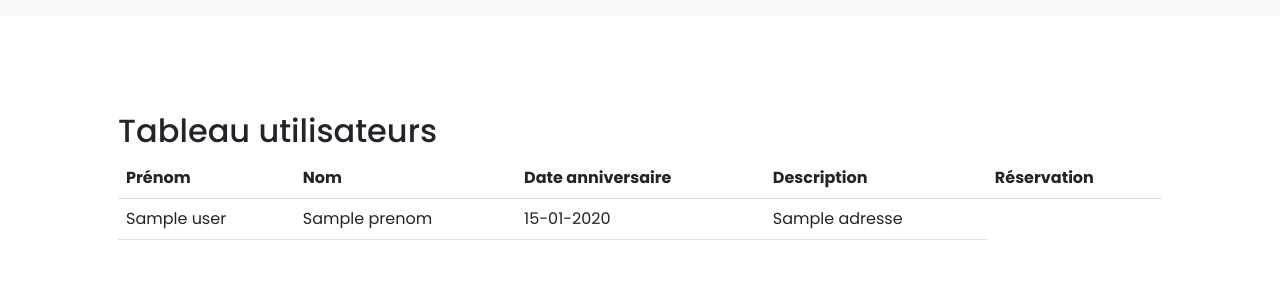
After one commit to PaleGreenFILE/ECF-Mediatheque, a Symfony app: template templates/restitution/user_list.html.twig in a window 1280 px wide. The commit adds this page. Shown: the top 303 px of the page. Run offline with Twig, Linux system fonts and the light colour scheme; the template is opened without the code that fills it: most values are stand-ins (such as "Sample title", 1, 10 or a date in 2020); some libraries are stand-ins or nearby versions; some web fonts are replaced.

Commit message:
Logique restitution complete

```diff
--- a/src/Controller/Admin/AdminController.php
+++ b/src/Controller/Admin/AdminController.php
@@ -69,5 +69,7 @@ class AdminController extends AbstractDashboardController
 
         yield MenuItem::linkToCrud('Genres', 'fas fa-box', Genre::class);
 
+        yield MenuItem::linkToRoute('Liste des emprunts', 'fas fa-journal-whills', 'restitution_user_list');
+
     }
 }
--- a/src/Controller/Livre/LivreController.php
+++ b/src/Controller/Livre/LivreController.php
@@ -3,7 +3,6 @@
 namespace App\Controller\Livre;
 
 use App\Entity\Livre;
-use App\Entity\User;
 use App\Form\LivreFormType;
 use App\Repository\GenreRepository;
 use App\Repository\LivreRepository;
--- a/src/Entity/Livre.php
+++ b/src/Entity/Livre.php
@@ -36,7 +36,7 @@ class Livre
 
     /**
      * @Vich\UploadableField(mapping="livre_images", fileNameProperty="file")
-     * @var                                          File
+     * @var File
      */
     private $imageFile;
 
@@ -59,7 +59,7 @@ class Livre
 
     /**
      * @ORM\Column(type="integer")
-     * @Assert\Positive
+     * @Assert\PositiveOrZero
      */
     private $quantite;
 
@@ -75,12 +75,12 @@ class Livre
 
     /**
      * @ORM\Column(type="integer", nullable=true)
+     * @Assert\PositiveOrZero
      */
     private $pret;
 
     /**
      * @ORM\ManyToMany(targetEntity=Reservation::class, mappedBy="livre")
-     * @Assert\Positive
      */
     private $reservations;
 
--- a/templates/layouts/partials/_navbar.html.twig
+++ b/templates/layouts/partials/_navbar.html.twig
@@ -30,6 +30,9 @@
 					{% if is_granted ("ROLE_LIBRAIRE") %}
 						{% if is_granted ("ROLE_ADMIN") and is_granted ("ROLE_LIBRAIRE") %}
 							<li class="nav-item">
+								<a class="nav-link" href={{path('restitution_user_list')}}>Gérer la restitution</a>
+							</li>
+							<li class="nav-item">
 								<a class="nav-link btn btn-sm btn-outline-danger ms-1" href={{path('admin')}}>Admin</a>
 							</li>
 						{% else %}
--- a/templates/livre/_table.html.twig
+++ b/templates/livre/_table.html.twig
@@ -3,12 +3,6 @@
 
 {% block body %}
     <section id="livre-wrapper" class="container">
-
-{#         Afficher le filtre par catégorie #}
-{#        <div class="col-auto col-md-3 col-xl-2 px-sm-2 px-0">#}
-{#            {% include 'livre/_filtre_genre.html.twig' %}#}
-{#        </div>#}
-
         {# Afficher la liste des livres #}
         {% for livre in livres  %}
             <div class="list-group">
--- a/templates/restitution/index.html.twig
+++ b/templates/restitution/index.html.twig
@@ -20,6 +20,7 @@
 
                 <h5 class="{{TODAY > RESTITUTION ? 'text-danger' : 'text-success'}}"> A rendre : {{ RESTITUTION|date("d-m-Y") }}</h5>
                 <button class="{{TODAY > RESTITUTION ? 'btn-outline-danger' : 'btn-outline-success'}} btn btn-sm fw-bold fs-6 px-5">Rendre</button>
+                <a href="{{ path('save_restitution', {'id': emprunts.id} ) }}" class="btn-danger">De</a>
             </div>
 
             {% for livre in emprunts.livre %}
--- /dev/null
+++ b/templates/restitution/user_list.html.twig
@@ -0,0 +1,51 @@
+{% extends "layouts/base.html.twig" %}
+{# Afficher la liste des utilisateurs #}
+{#{% block body %}#}
+
+{#    {% for user in user  %}#}
+    {% block title %}Tableau utilisateurs{% endblock %}
+{% block body %}
+    <div class="container p-5">
+    <h2>Tableau utilisateurs</h2>
+
+    <table class="table table-responsive">
+
+    <tr>
+        <th>Prénom</th>
+        <th>Nom</th>
+        <th>Date anniversaire</th>
+        <th>Description</th>
+        <th>Réservation</th>
+
+    </tr>
+    {% for user in users %}
+        <tr>
+            <td>{{ user.nom }}</td>
+            <td>{{ user.prenom }}</td>
+            <td>{{ user.dateNaissance|date('d-m-Y') }}</td>
+            <td>{{ user.adresse }}</td>
+            {% if  (user.reservations.count) %}
+                <td>
+                    <a href="{{ path('restitution_show', {'id': user.id} ) }}">Voir ses réservations</a>
+                </td>
+            {% endif %}
+        </tr>
+    {% endfor %}
+    </table>
+    </div>
+
+{#        <div class="list-group">#}
+{#            <div class="d-flex gap-2 w-100 justify-content-between">#}
+{#                <div id="list-title">#}
+{#                    <h5 class="mb-0">{{ users.fullName }}</h5>#}
+{#                </div>#}
+{#            </div>#}
+{#            <div class="py-2 mx-0 mb-2 bg-light d-flex justify-content-around">#}
+{#                <a href = "{{ path('restitution_show', {'id': users.id} ) }}"#}
+{#                   class="btn btn-outline-success position-relative mt-1">#}
+{#                    <i class="fas fa-cart-plus me-3"></i>Voir les réservations#}
+{#                </a>#}
+{#            </div>#}
+{#        </div>#}
+{#    {% endfor %}#}
+{% endblock %}
```
Also changed, not shown: src/Controller/Restitution/RestitutionController.php (+25 -4 lines), 1 other file.
